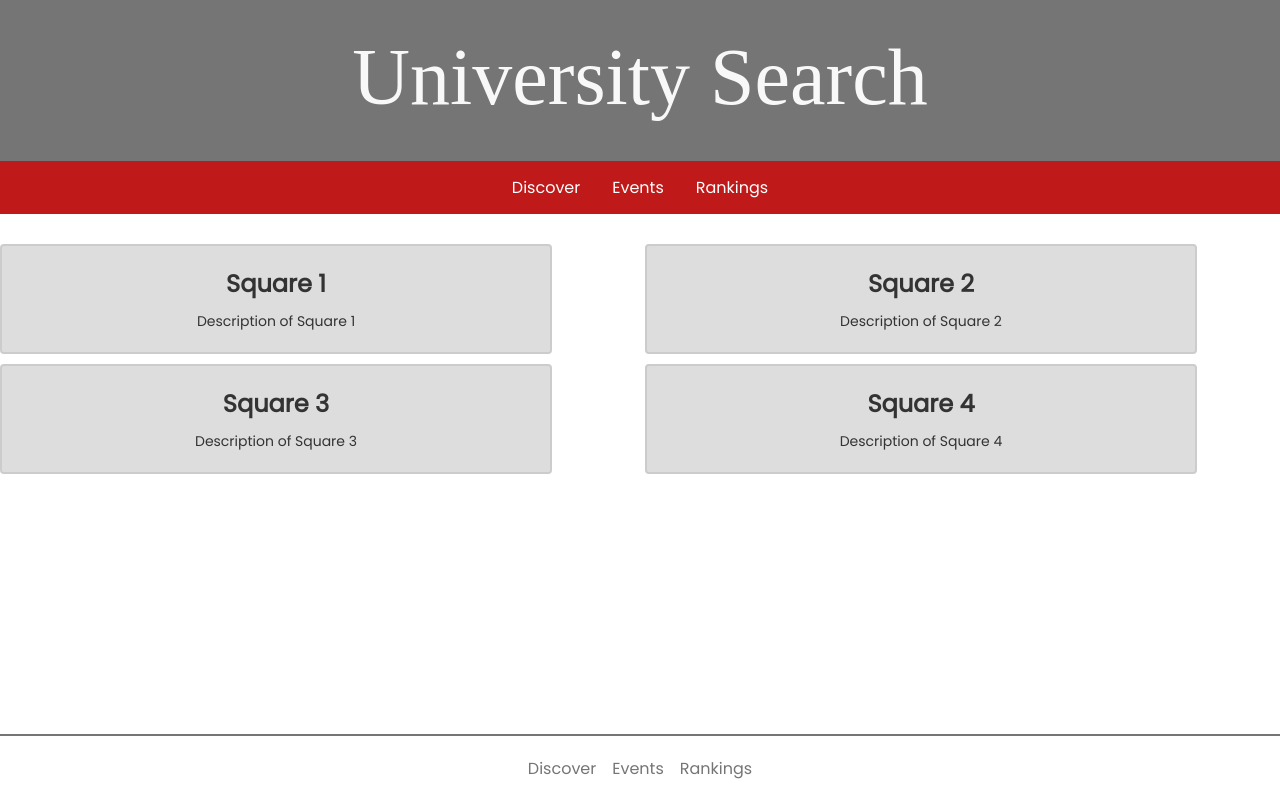
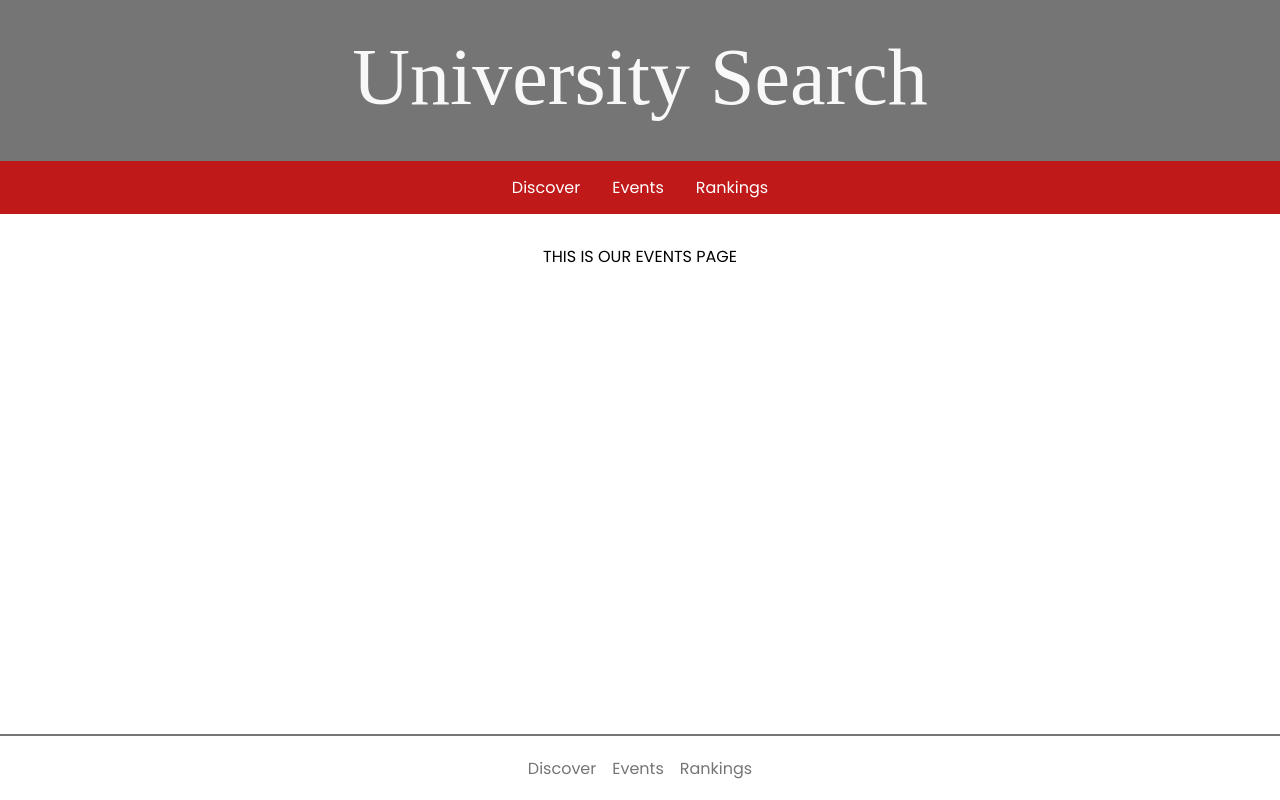
Before and after one commit to Sean-yad/University-Search-React-App, a React (Create React App) app: page /about in a window 1280 px wide. Built offline with nearby package versions, Linux system fonts and the light colour scheme; a web font is replaced by a local one.

Commit message:
subtle changes

```diff
--- a/src/App.css
+++ b/src/App.css
@@ -77,6 +77,7 @@ footer {
   color: white;
   text-align: center;
   border-top: 2.5px solid #757575;
+
 }
 
 
--- a/src/Components/FourSquareGrid.css
+++ /dev/null
@@ -1,34 +0,0 @@
-.four-square-grid {
-    display: grid;
-    grid-template-columns: repeat(2, 1fr);
-    grid-template-rows: repeat(2, 1fr);
-    grid-gap: 10px;
-  }
-
-  .square {
-    display: flex;
-    flex-direction: column;
-    align-items: center;
-    justify-content: center;
-    background-color: #ddd;
-    border: 2px solid #ccc;
-    border-radius: 4px;
-    text-align: center;
-    padding: 20px;
-    width: 80%;
-  }
-
-  .square a {
-
-    color: #333;
-    text-decoration: none;
-  }
-
-  .square h2 {
-    margin: 0;
-  }
-
-  .square p {
-    margin: 10px 0 0;
-    font-size: 14px;
-  }
--- a/src/Components/FourSquareGrid.js
+++ /dev/null
@@ -1,35 +0,0 @@
-import React from "react";
-import "./FourSquareGrid.css";
-
-function FourSquareGrid() {
-  return (
-    <div className="four-square-grid">
-      <div className="square">
-        <a href="/link1">
-          <h2>Square 1</h2>
-          <p>Description of Square 1</p>
-        </a>
-      </div>
-      <div className="square">
-        <a href="/link2">
-          <h2>Square 2</h2>
-          <p>Description of Square 2</p>
-        </a>
-      </div>
-      <div className="square">
-        <a href="/link3">
-          <h2>Square 3</h2>
-          <p>Description of Square 3</p>
-        </a>
-      </div>
-      <div className="square">
-        <a href="/link4">
-          <h2>Square 4</h2>
-          <p>Description of Square 4</p>
-        </a>
-      </div>
-    </div>
-  );
-}
-
-export default FourSquareGrid;
--- a/src/Components/UniversitySearch.css
+++ b/src/Components/UniversitySearch.css
@@ -4,6 +4,11 @@
     text-align: center;
   }
 
+
+  ::placeholder { /* Chrome, Firefox, Opera, Safari 10.1+ */
+    color: #bdb8b8;
+    opacity: 1; /* Firefox */
+  }
   .search-box {
     width: 80%;
     font-size: 16px;
@@ -25,6 +30,8 @@
   .university-table {
     width: 100%;
     border-collapse: collapse;
+    margin-bottom: 50px;
+    margin: 0 auto;
   }
 
   .university-table th,
--- a/src/Pages/About.js
+++ b/src/Pages/About.js
@@ -1,12 +1,7 @@
 import React from "react";
-import FourSquareGrid from "../Components/FourSquareGrid";
 
 function About() {
-  return (
-    <div>
-      <FourSquareGrid />
-    </div>
-  );
+  return <div>THIS IS OUR EVENTS PAGE</div>;
 }
 
 export default About;
--- a/src/Pages/Home.js
+++ b/src/Pages/Home.js
@@ -1,6 +1,6 @@
 import React from "react";
 import UniversitySearch from "../Components/UniversitySearch";
-import FourSquareGrid from "../Components/FourSquareGrid";
+
 import WesternEuropeList from "../Components/WesternEuropeList";
 
 function Home() {
```
